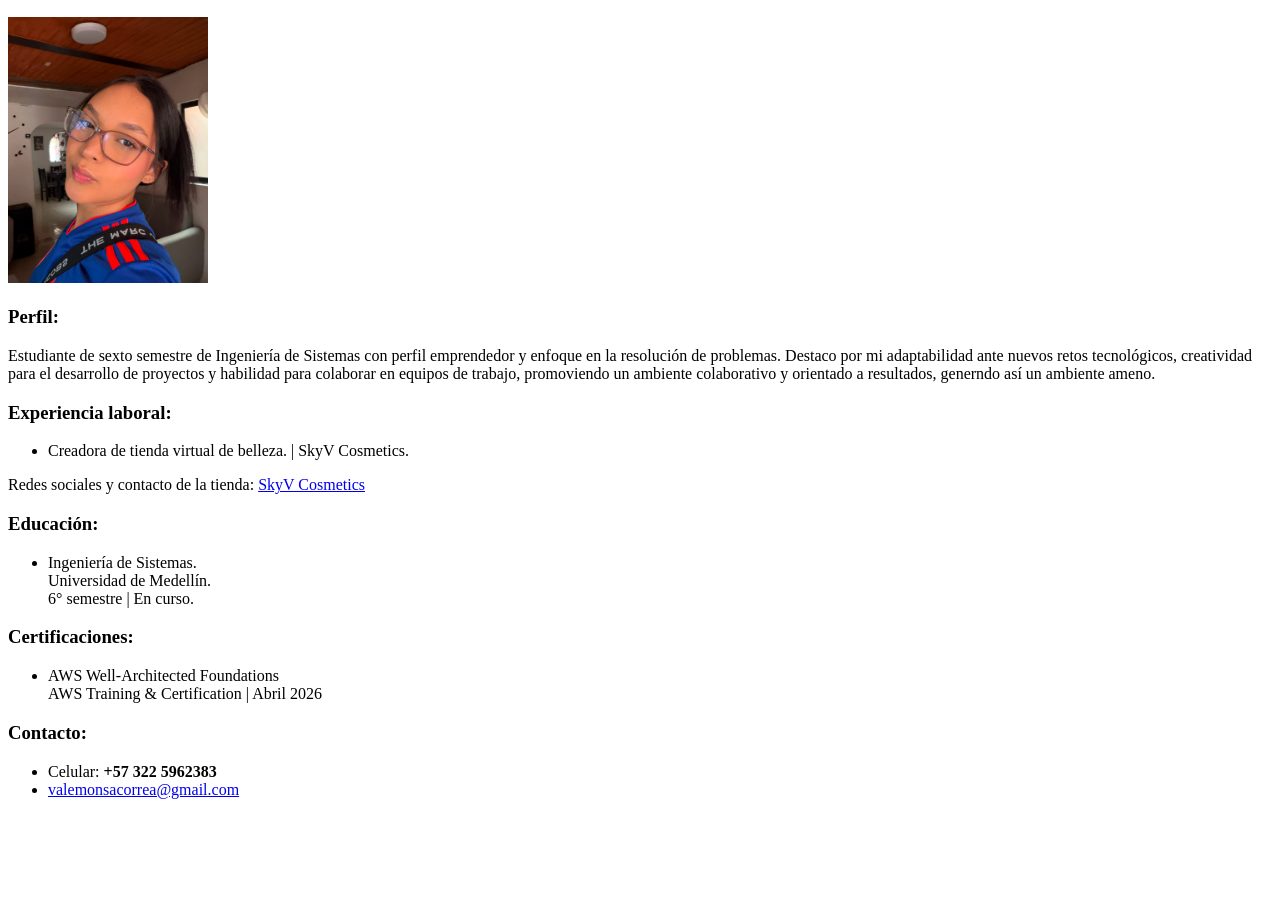
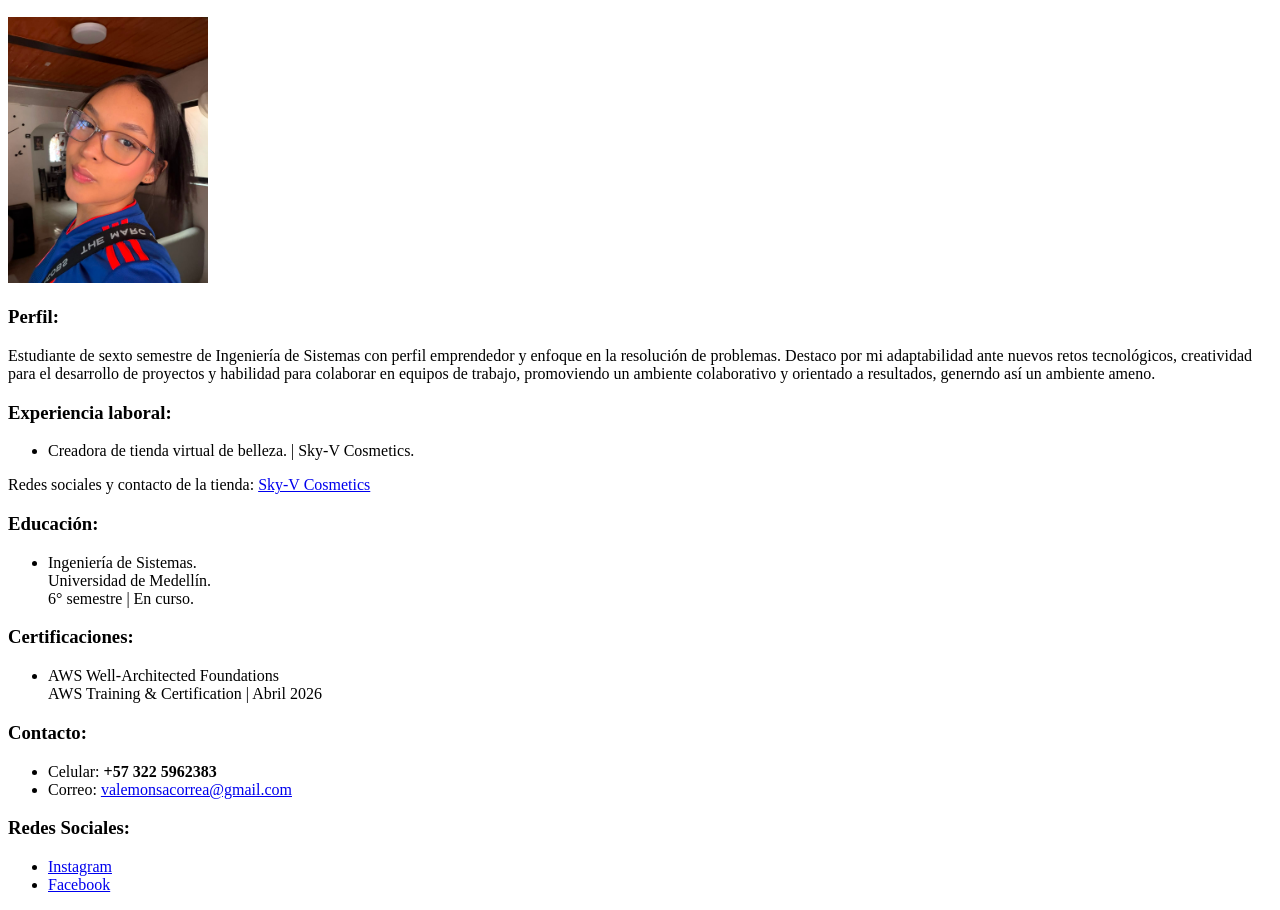
Before and after one commit to valeryy86/Desarrollo-web, a plain HTML site: page Actividad#1_IntroHTML/CV_Valery.html in a window 1280 px wide. Shown: the part 136-1046 px from the top of the page. Before the commit the page ends 951 px from the top, so only its background shows below. Drawn offline with Linux system fonts and the light colour scheme.

Commit message:
cv terminada

```diff
--- a/Actividad#1_IntroHTML/CV_Valery.html
+++ b/Actividad#1_IntroHTML/CV_Valery.html
@@ -14,9 +14,9 @@
 <p>Estudiante de sexto semestre de Ingeniería de Sistemas con perfil emprendedor y enfoque en la resolución de problemas. Destaco por mi adaptabilidad ante nuevos retos tecnológicos, creatividad para el desarrollo de proyectos y habilidad para colaborar en equipos de trabajo, promoviendo un ambiente colaborativo y orientado a resultados, generndo así un ambiente ameno.</p>
 <h3>Experiencia laboral:</h3>
 <ul>
-    <li>Creadora de tienda virtual de belleza. | SkyV Cosmetics. </li>
+    <li>Creadora de tienda virtual de belleza. | Sky-V Cosmetics. </li>
 </ul>
-<p>Redes sociales y contacto de la tienda: <a href="https://linktr.ee/SkyV_cosmetics"> SkyV Cosmetics </a></p>
+<p>Redes sociales y contacto de la tienda: <a href="https://linktr.ee/SkyV_cosmetics" target="_blank"> Sky-V Cosmetics </a></p>
 <h3>Educación:</h3>
 <ul>
     <li>Ingeniería de Sistemas.<br>
@@ -33,7 +33,12 @@
 <h3>Contacto:</h3>
 <ul>
     <li>Celular: <strong>+57 322 5962383</strong></li>
-    <li><a href="mailto:valemonsacorrea@gmail.com">valemonsacorrea@gmail.com</a></li>
+    <li>Correo: <a href="mailto:valemonsacorrea@gmail.com" target="_blank">valemonsacorrea@gmail.com</a></li>
+</ul>
+<h3>Redes Sociales:</h3>
+<ul>
+    <li><a href="https://www.instagram.com/mc.__.val?igsh=enB3ZGoxc2RscG1t&utm_source=qr" target="_blank">Instagram</a></li>
+    <li><a href="https://www.facebook.com/share/1JCiyGbNco/?mibextid=wwXIfr" target="_blank">Facebook</a></li>
 </ul>
 </body>
 </html>
```
